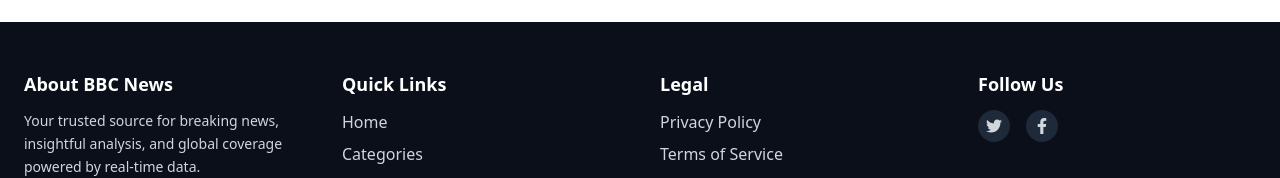
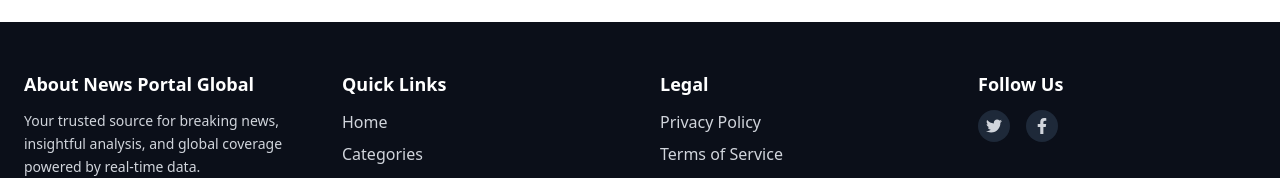
Before and after one commit to md-fahim18/News-Portal, a React (Vite) app: page / in a window 1280 px wide. Shown: the part 146-324 px from the top of the page. Built offline with nearby package versions, Linux system fonts and the light colour scheme; no server answers.

Commit message:
footer updated

```diff
--- a/src/components/Footer.jsx
+++ b/src/components/Footer.jsx
@@ -7,7 +7,9 @@
       <div className="max-w-7xl mx-auto grid grid-cols-1 sm:grid-cols-2 md:grid-cols-4 gap-10 border-b border-gray-700 pb-8">
         {/* About Section */}
         <div>
-          <h2 className="text-lg font-bold text-white mb-3">About BBC News</h2>
+          <h2 className="text-lg font-bold text-white mb-3">
+            About News Portal Global
+          </h2>
           <p className="text-sm leading-relaxed">
             Your trusted source for breaking news, insightful analysis, and
             global coverage powered by real-time data.
```
